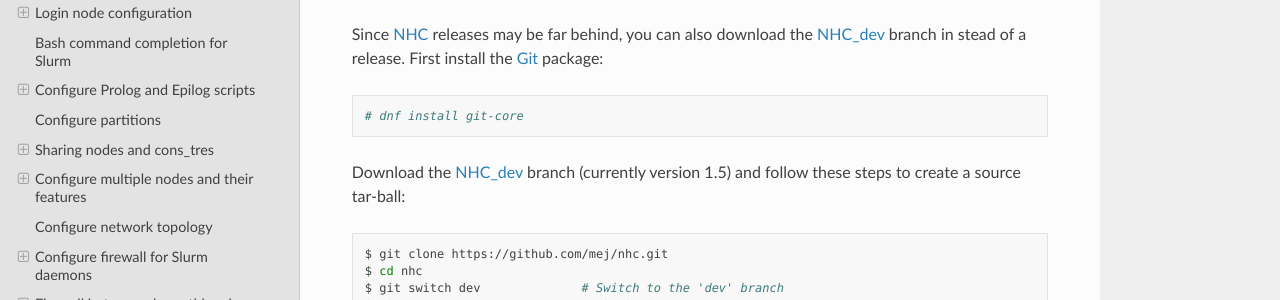
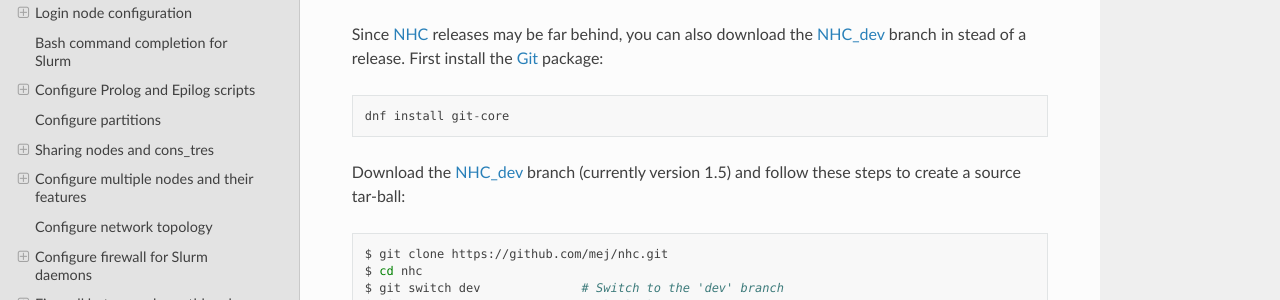
Before and after one commit to OleHolmNielsen/Niflheim_system, a Sphinx documentation site: the page built from docs/Slurm_configuration.rst, in a window 1280 px wide and 900 px high, scrolled down 11648 px. Shown: the part 151-451 px from the top of the window. Built offline with Sphinx 7.4.7 and the Read the Docs theme 3.1.0, drawn with Linux system fonts in a browser that asks for light colours.

Commit message:
Formatting

```diff
--- a/docs/Slurm_configuration.rst
+++ b/docs/Slurm_configuration.rst
@@ -483,7 +483,7 @@ The NHC_ releases are in https://github.com/mej/nhc/releases/.
 Since NHC_ releases may be far behind, you can also download the NHC_dev_ branch in stead of a release.
 First install the Git_ package::
 
-  # dnf install git-core
+  dnf install git-core
 
 Download the NHC_dev_ branch (currently version 1.5) and follow these steps to create a source tar-ball:
 
```
